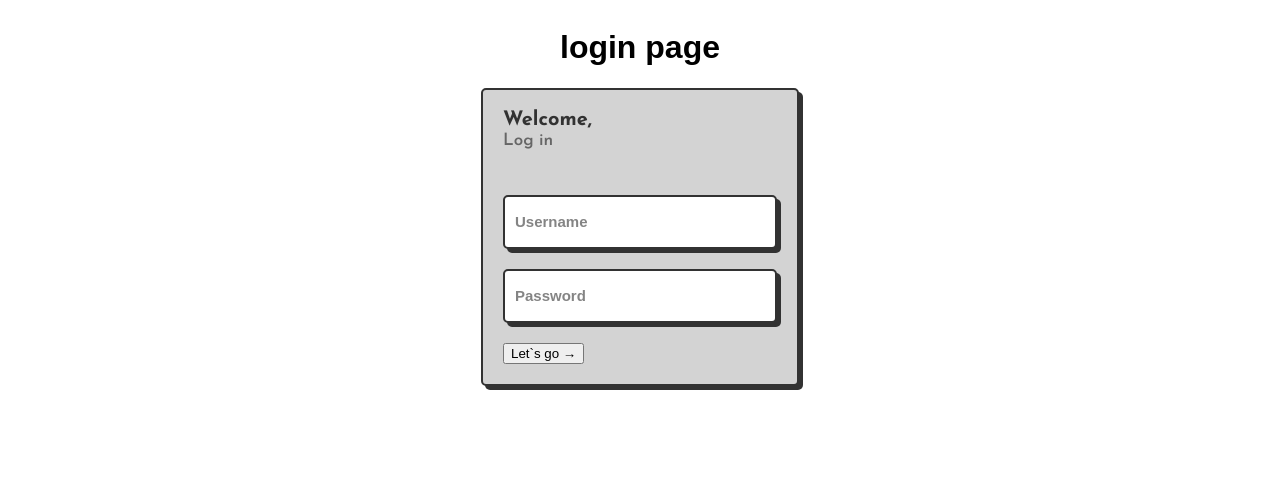
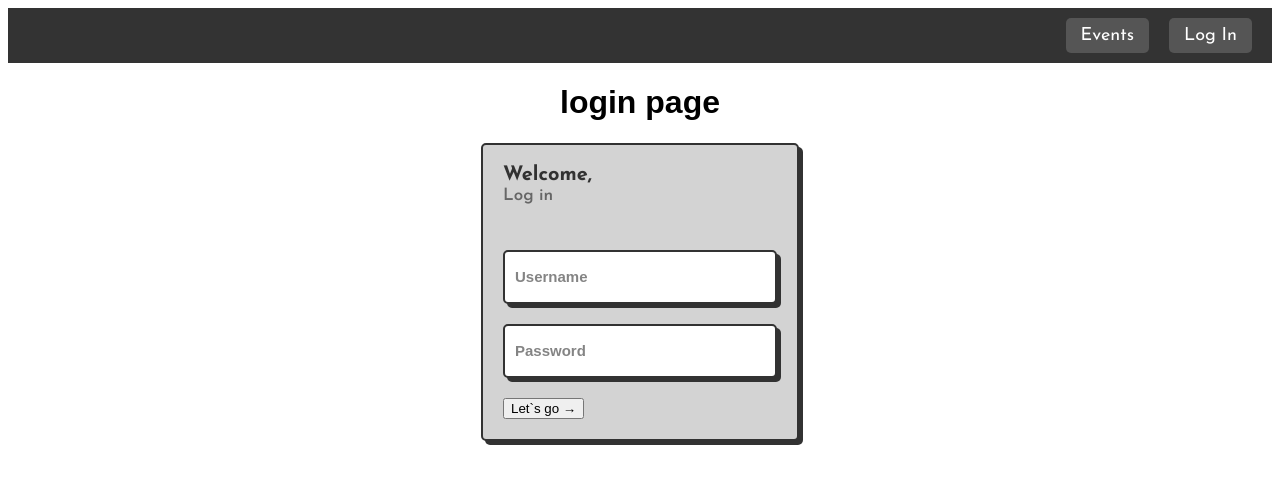
Before and after one commit to jglu/htn-2025-oa, a React (Vite) app: page /login in a window 1280 px wide. Shown: the top 484 px of the page. Built offline with nearby package versions, Linux system fonts and the light colour scheme; no server answers; a web font is replaced by a local one.

Commit message:
add top nav bar

```diff
--- a/src/App.jsx
+++ b/src/App.jsx
@@ -6,15 +6,18 @@ import Events from "./pages/Events"
 import Login from "./pages/Login"
 import NotFound from "./pages/NotFound"
 
+import TopNav from './components/TopNav'
+
 import './app.css'
 
 function App() {
 
   return (
-    <div className="app">
       <AuthProvider>
         <EventsProvider>
           <BrowserRouter>
+            <TopNav />
+            <div className="pages">
             <Routes>
               <Route path="/" element={<Events />} />
               <Route path="events" element={<Navigate to="/" replace />} />
@@ -22,10 +25,10 @@ function App() {
               <Route path="/404" element={<NotFound />} />
               <Route path="*" element={<Navigate to="/404" replace />} />
             </Routes>
+            </div>
           </BrowserRouter>
         </EventsProvider>
       </AuthProvider>
-    </div>
   )
 }
 
--- a/src/app.css
+++ b/src/app.css
@@ -1,4 +1,4 @@
-.app {
+.pages {
     display: flex;
     flex-direction: column;
     align-items: center;
--- /dev/null
+++ b/src/components/TopNav.css
@@ -0,0 +1,25 @@
+.navbar {
+    background-color: #333;
+    padding: 10px 20px;
+    display: flex;
+    justify-content: flex-end;
+}
+
+.nav-container {
+    display: flex;
+    gap: 20px;
+}
+
+.nav-button {
+    color: white;
+    text-decoration: none;
+    font-size: 18px;
+    padding: 8px 15px;
+    border-radius: 5px;
+    background-color: #555;
+    transition: background 0.3s;
+}
+
+.nav-button:hover {
+    background-color: #777;
+}
--- /dev/null
+++ b/src/components/TopNav.jsx
@@ -0,0 +1,20 @@
+import { Link } from "react-router-dom";
+import "./TopNav.css";
+
+// either "Events" or "Log In"
+const TopNav = () => {
+    return (
+        <nav className="navbar">
+            <div className="nav-container">
+                <Link to="/events" className="nav-button">
+                    Events
+                </Link>
+                <Link to="/login" className="nav-button">
+                    Log In
+                </Link>
+            </div>
+        </nav>
+    )
+}
+
+export default TopNav;
--- a/src/pages/Events.jsx
+++ b/src/pages/Events.jsx
@@ -13,7 +13,7 @@ const Events = () => {
 
     return (
         <>
-            <p>events page</p>
+            <h1>events page</h1>
         </>
     )
 }
```
